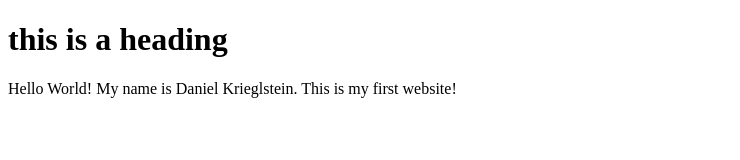
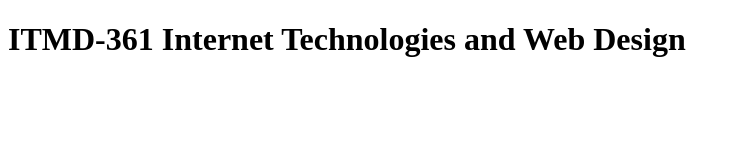
Before and after one commit to jakebatt/Jake-Battista-Lab-2, a plain HTML site: page index.html in a window 1280 px wide. Shown: the whole page, without its empty margins (0-740 px from the left). Drawn offline with Linux system fonts and the light colour scheme.

Commit message:
Add files via upload
Added Title/Heading 1

```diff
--- a/index.html
+++ b/index.html
@@ -5,7 +5,7 @@
 	<title>ITMD-361 Internet Technologies and Web Design</title>
 </head>
 <body>
-	<h1>this is a heading</h1>
-	<p> Hello World! My name is Daniel Krieglstein. This is my first website! </p>
+	<h1>ITMD-361 Internet Technologies and Web Design</h1>
+	<p>  </p>
 </body>
 </html>
```
